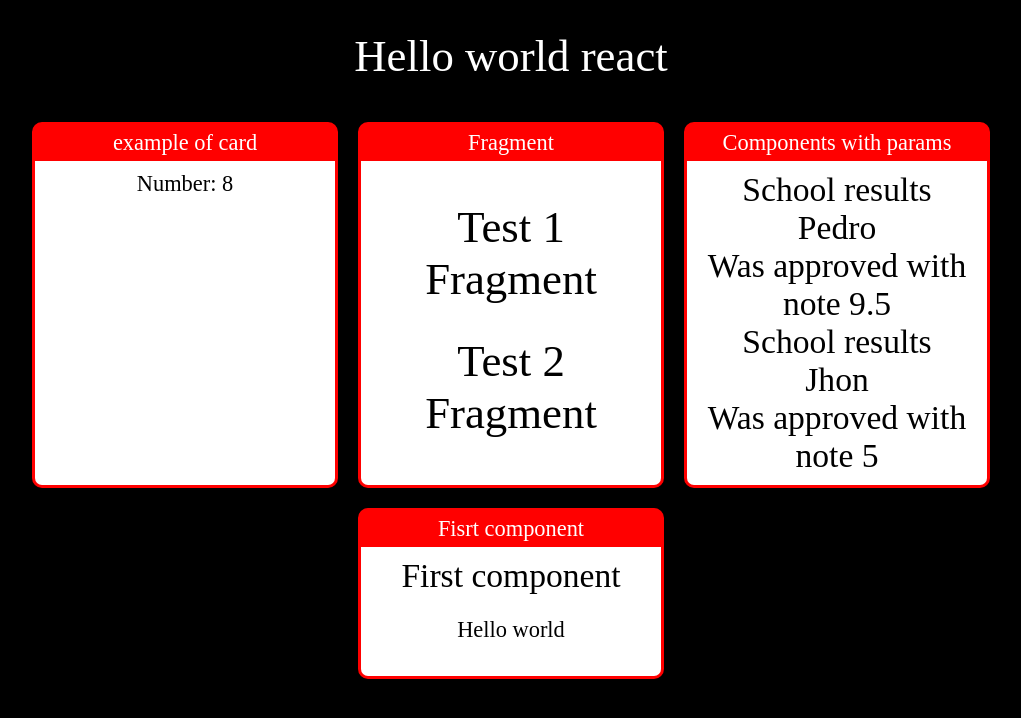
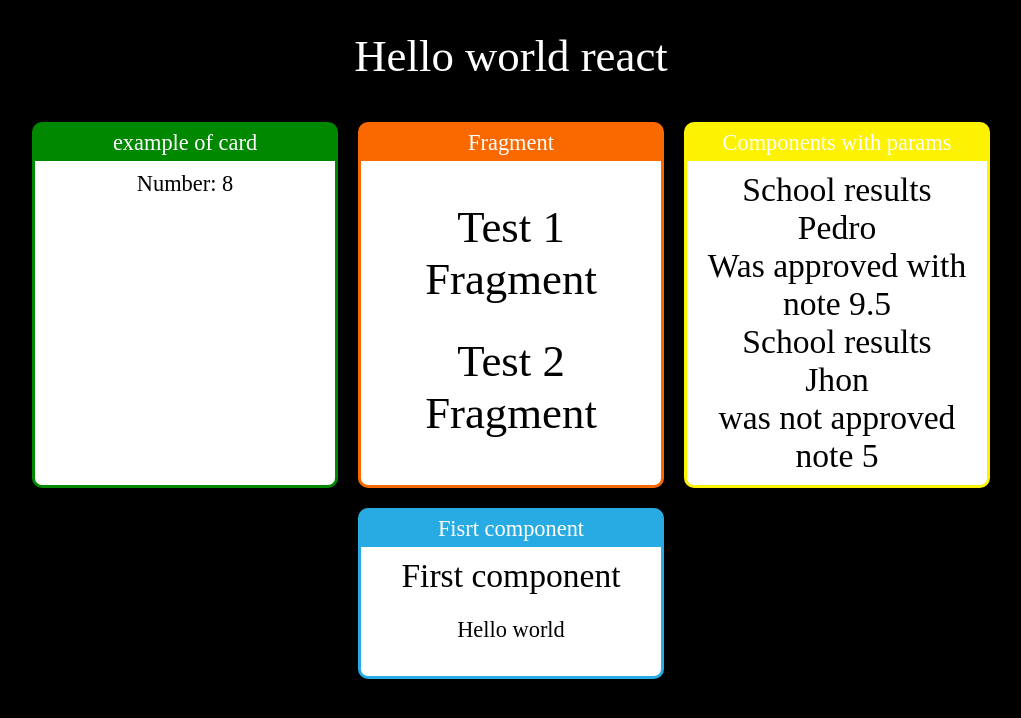
Before and after one commit to bbnsdevelop/react-zero-advanced, a React (Create React App) app in the folder fundamentals/: page / in a window 1280 px wide. Shown: the top 718 px of the page, without its empty margins (129-1150 px from the left). Built offline with nearby package versions, Linux system fonts and the light colour scheme.

Commit message:
chore: dynamic css for component

```diff
--- a/fundamentals/src/App.jsx
+++ b/fundamentals/src/App.jsx
@@ -15,17 +15,18 @@ export default (_) => (
     <h1>Hello world react</h1>
 
     <div className="Cards">
-      <Card title="example of card">
+
+      <Card title="example of card" color="#080">
         <Calc min={2} max={50}>
           {" "}
         </Calc>
       </Card>
 
-      <Card title="Fragment">
+      <Card title="Fragment" color="#FA6900">
         <FragmentsComponent></FragmentsComponent>
       </Card>
 
-      <Card title="Components with params">
+      <Card title="Components with params" color="#FDF200">
         <ComponentWithParam
           title="School results"
           student="Pedro"
@@ -39,7 +40,7 @@ export default (_) => (
         ></ComponentWithParam>
       </Card>
 
-      <Card title="Fisrt component">
+      <Card title="Fisrt component" color="#28ABE3">
         <FirstComponent></FirstComponent>
       </Card>
     </div>
--- a/fundamentals/src/components/basic/ComponentWithParam.jsx
+++ b/fundamentals/src/components/basic/ComponentWithParam.jsx
@@ -3,7 +3,7 @@ export default function funcWithParam(props){
     console.log(props);
     const note = props.note;
 
-    const msg = note >= 5 ? <h2>Was approved with note {note}</h2> : <h2>was not approved note {note}</h2>;
+    const msg = note > 5 ? <h2>Was approved with note {note}</h2> : <h2>was not approved note {note}</h2>;
 
     return (
         <div>
--- a/fundamentals/src/components/layout/Card.css
+++ b/fundamentals/src/components/layout/Card.css
@@ -1,8 +1,7 @@
 .Card{
-    background-color: red;
     border-radius: 10px;
     overflow: hidden;
-    border: 3px solid red;
+    border: 3px solid;
     margin: 10px;
     flex-direction: column;
     display: flex;
--- a/fundamentals/src/components/layout/Card.jsx
+++ b/fundamentals/src/components/layout/Card.jsx
@@ -4,8 +4,15 @@ import "./Card.css"
 
 // eslint-disable-next-line import/no-anonymous-default-export
 export default (props) => {
+
+  const cardStyle = {
+    backgroundColor: props.color || '#F00',
+    borderColor: props.color || '#F00'
+
+  }
+
   return (
-    <div className="Card">
+    <div className="Card" style={cardStyle}>
       <div className="Title">{props.title}</div>
       <div className="Content">
         {props.children}
```
